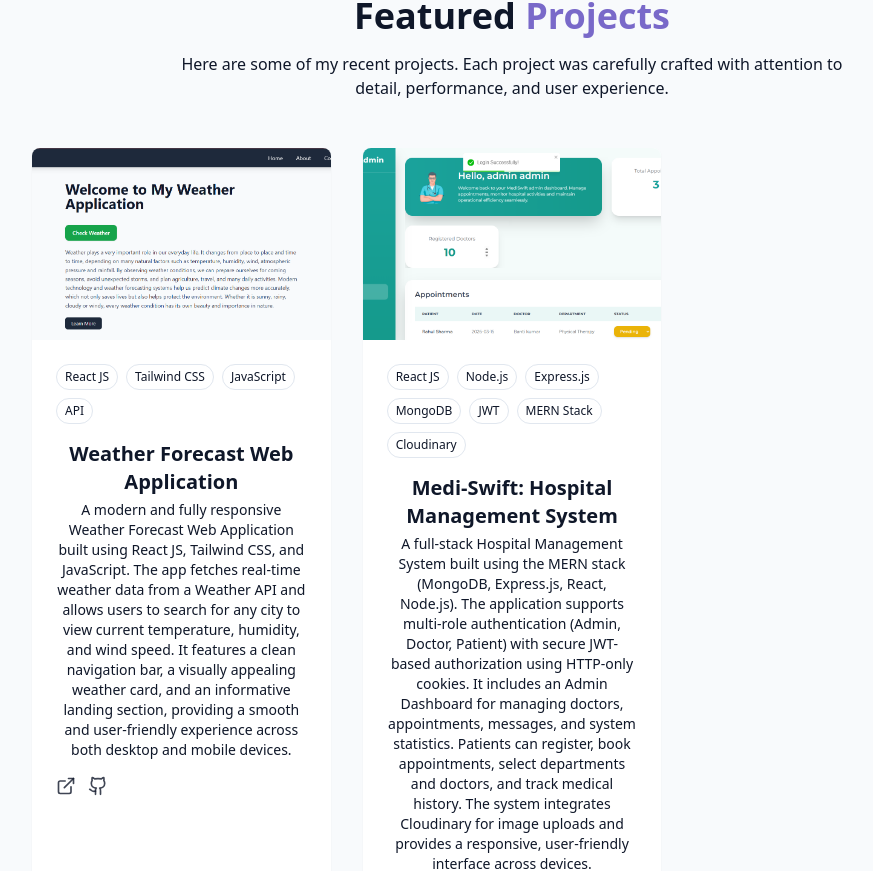
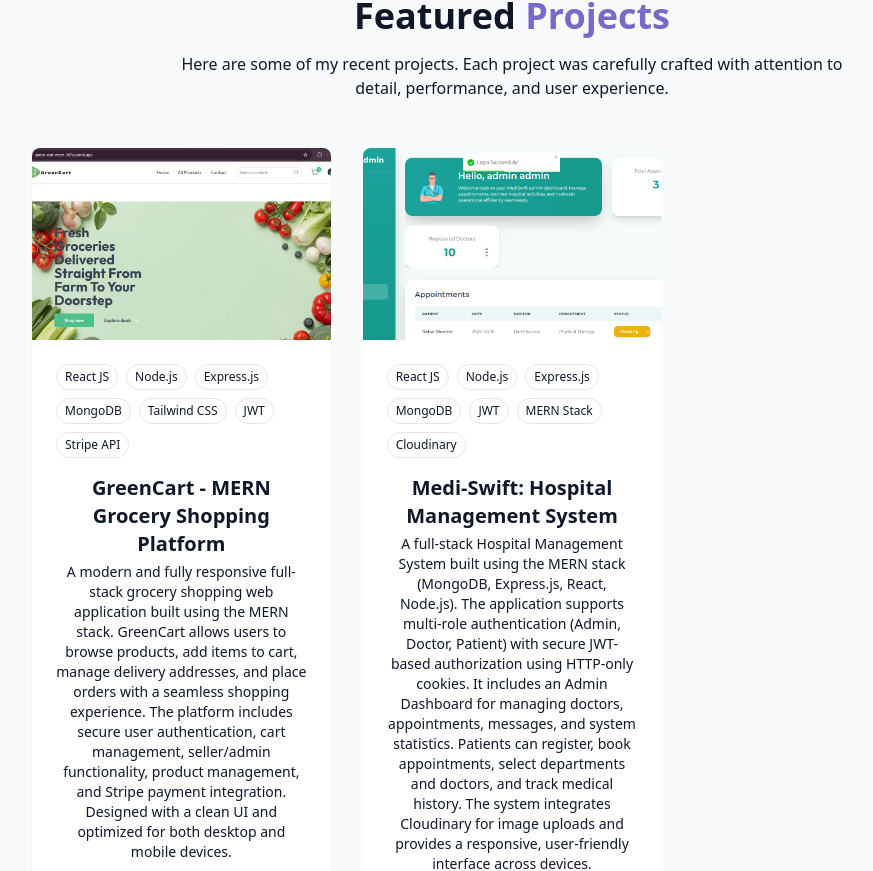
Before and after one commit to Banti-Kushwaha/Banti-Portfolio, a React (Vite) app: page / in a window 1280 px wide. Shown: the part 2782-3653 px from the top of the page, without its empty margins (128-1001 px from the left). Built offline with nearby package versions, Linux system fonts and the light colour scheme.

Commit message:
update project section

```diff
--- a/src/components/ProjectsSection.jsx
+++ b/src/components/ProjectsSection.jsx
@@ -3,14 +3,22 @@ import { ArrowRight, ExternalLink, Github } from "lucide-react";
 const projects = [
   {
     id: 1,
-    title: "Weather Forecast Web Application",
+    title: "GreenCart - MERN Grocery Shopping Platform",
     description:
-      "A modern and fully responsive Weather Forecast Web Application built using React JS, Tailwind CSS, and JavaScript. The app fetches real-time weather data from a Weather API and allows users to search for any city to view current temperature, humidity, and wind speed. It features a clean navigation bar, a visually appealing weather card, and an informative landing section, providing a smooth and user-friendly experience across both desktop and mobile devices.",
-    image: "weather.png",
-    tags: ["React JS", "Tailwind CSS", "JavaScript", "API"],
-    demoUrl: "https://newweathercheck.netlify.app/",
+      "A modern and fully responsive full-stack grocery shopping web application built using the MERN stack. GreenCart allows users to browse products, add items to cart, manage delivery addresses, and place orders with a seamless shopping experience. The platform includes secure user authentication, cart management, seller/admin functionality, product management, and Stripe payment integration. Designed with a clean UI and optimized for both desktop and mobile devices.",
+    image: "GreenCart.png",
+    tags: [
+      "React JS",
+      "Node.js",
+      "Express.js",
+      "MongoDB",
+      "Tailwind CSS",
+      "JWT",
+      "Stripe API",
+    ],
+    demoUrl: "https://green-cart-mern-967a.vercel.app/",
     githubUrl:
-      "https://github.com/Banti-Kushwaha/Banti-Portfolio/tree/main/public",
+      "https://github.com/Banti-Kushwaha/GreenCart-MERN",
   },
   {
   id: 2,
```
Also changed, not shown: public/GreenCart.png (added), public/weather.png (deleted).
